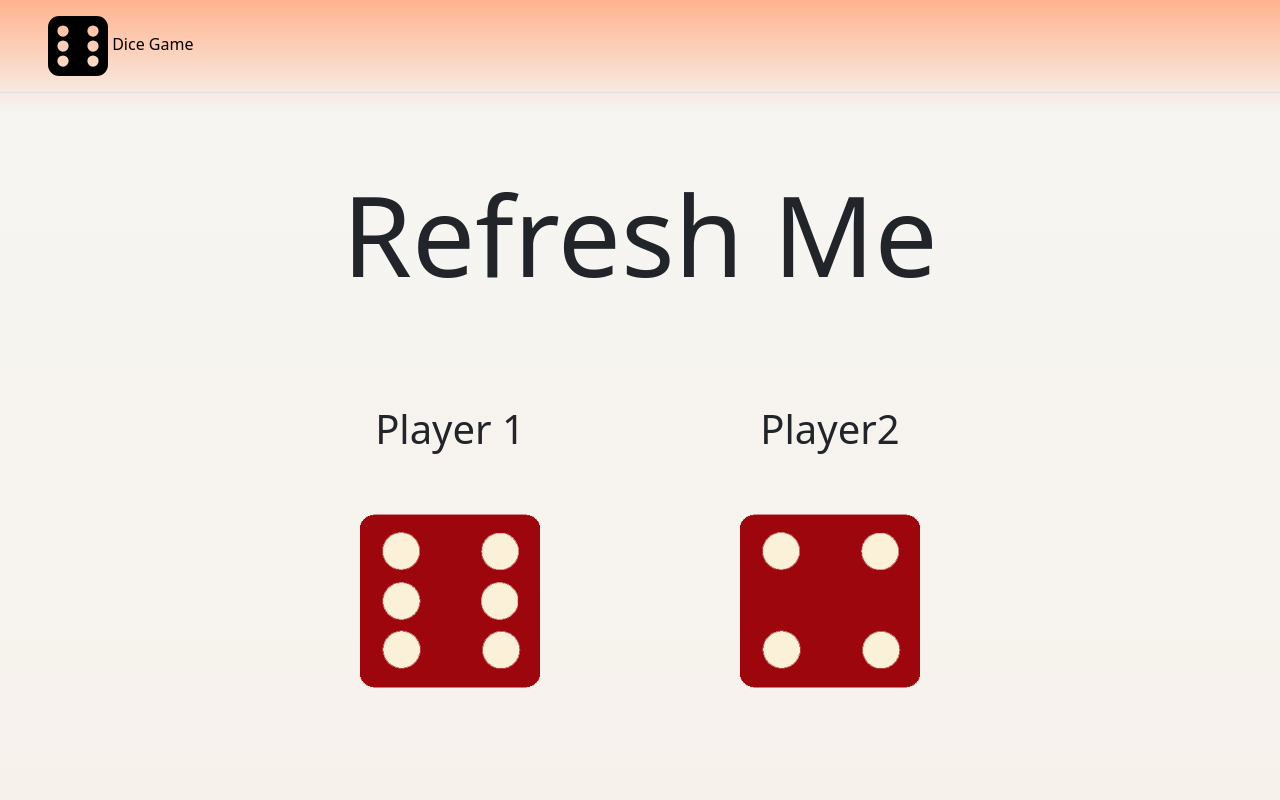
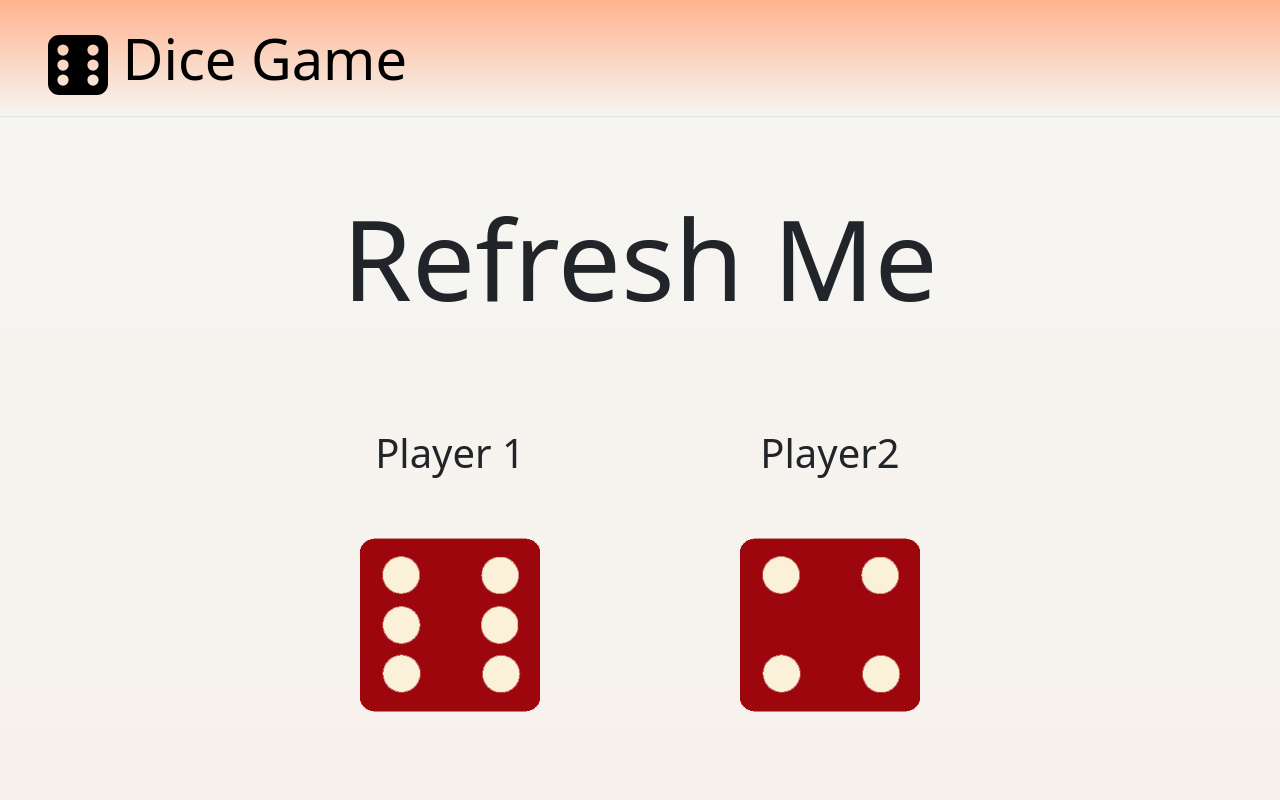
Before and after one commit to hemantsay/Dice-Game-by-Hemant-Say, a plain HTML site: page index.html in a window 1280 px wide. Shown: the top 800 px of the page. Drawn offline with nearby package versions, Linux system fonts and the light colour scheme; a web font is replaced by a local one.

Commit message:
Update style.css

```diff
--- a/style.css
+++ b/style.css
@@ -8,6 +8,10 @@ body {
     font-family: "Honk", system-ui;
   font-optical-sizing: auto;
 
+}
+
+.hh{
+    font-size: 3.5rem;
 }
 
 
```
